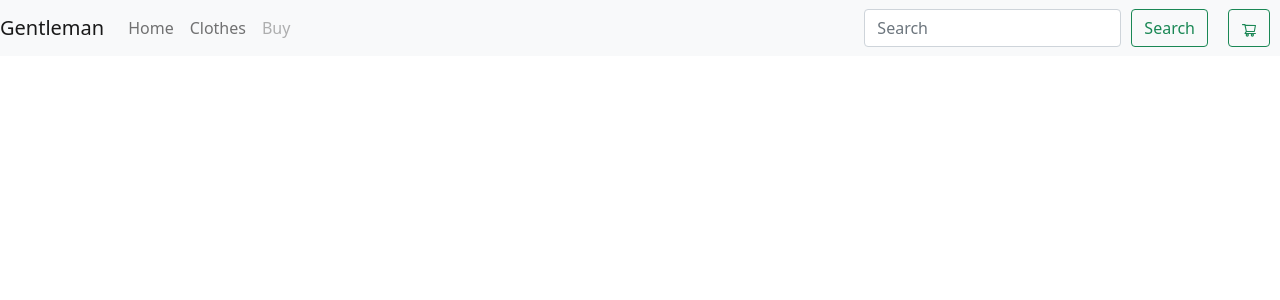
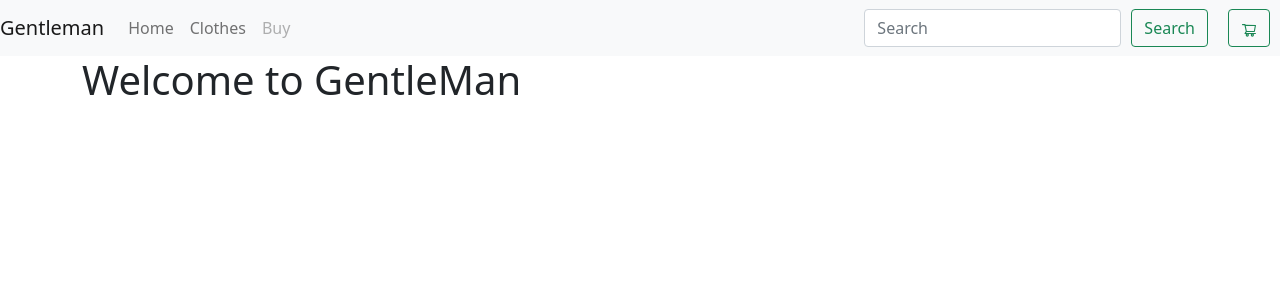
Before and after one commit to Tommignacio/eCommerce_Dominguez, a React (Create React App) app: page / in a window 1280 px wide. Shown: the top 300 px of the page. Built offline with nearby package versions, Linux system fonts and the light colour scheme.

Commit message:
Agregue un titulo

```diff
--- a/src/App.js
+++ b/src/App.js
@@ -1,13 +1,15 @@
 import 'bootstrap/dist/css/bootstrap.min.css';
 import "./App.css";
 import NavBar from './components/NavBar/NavBar';
+import TitleContainer from './components/TitleContainer/TitleContainer';
 
 
 function App() {
   return (
     <>
     <header >
-     <NavBar />
+     <NavBar/>
+     <TitleContainer title="Welcome to GentleMan"/>
     </header>
 
     </>
--- /dev/null
+++ b/src/components/TitleContainer/TitleContainer.js
@@ -0,0 +1,11 @@
+
+const TitleContainer=(props)=>{
+    return(
+        <>
+        <div className="container">
+            <h1>{props.title}</h1>
+        </div>
+        </>
+    )
+}
+export default TitleContainer
```
